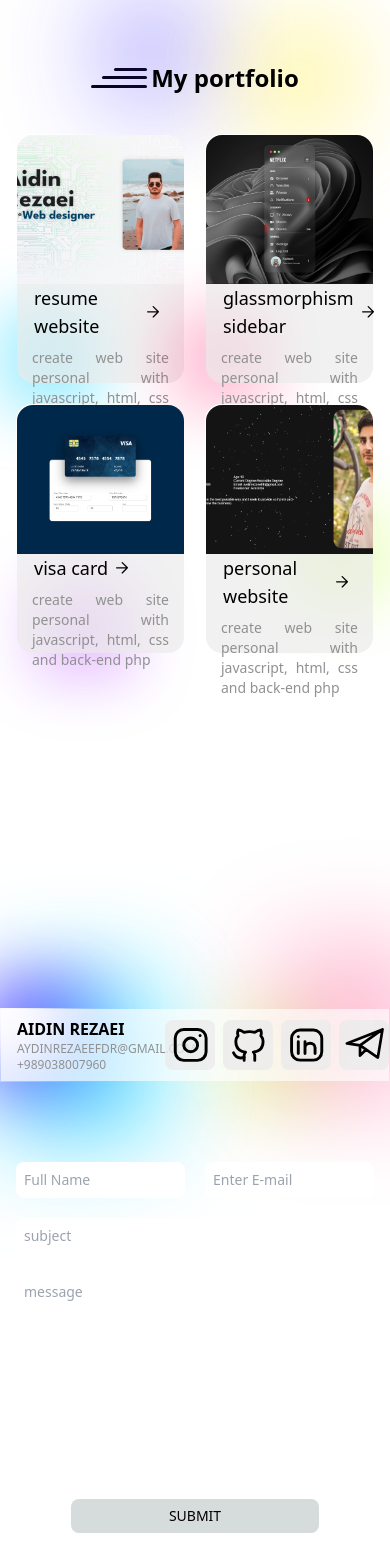
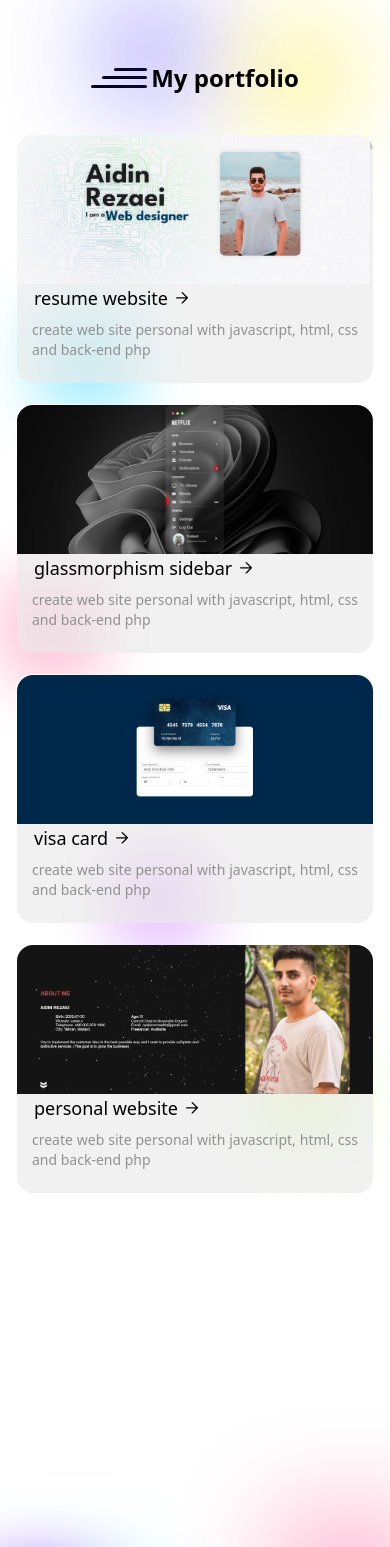
Before and after one commit to aidin-rezaei/personal-website, a React (Create React App) app: page / in a window 390 px wide. Shown: the part 3540-5087 px from the top of the page. Built offline with nearby package versions, Linux system fonts and the light colour scheme.

Commit message:
update src/components/contact/index.tsx and src/components/portfolio/index.tsx

```diff
--- a/src/components/contact/index.tsx
+++ b/src/components/contact/index.tsx
@@ -18,7 +18,7 @@ const Contact = () => {
     // console.profile()
     return (
         <div className=" w-full flex justify-center items-center flex-col" id="contact">
-            <div className="w-full relative flex justify-center items-center">
+            <div className="w-full relative flex justify-center items-center ">
                 <div className="absolute max-w-[700px] w-full h-full">
                     <div className="absolute top-[40%] left-[10%] before:shadow-[0_0_70px_50px_rgba(158,0,255,0.9)]"></div>
                     <div className="absolute top-[70%] left-[20%] before:shadow-[0_0_100px_80px_rgba(0,209,255,0.64)]"></div>
@@ -26,7 +26,7 @@ const Contact = () => {
                     <div className="absolute top-[20%] left-[90%] before:shadow-[0_0_100px_80px_rgba(255,0,92,0.26)]"></div>
                 </div>
                 <Button btnclass='h-[100%] w-[100%] w-full' className=' bg-[rgba(255,255,255,0.64)] dark:bg-[rgba(0,0,0,0.64)] flex justify-center items-center py-2 font-sans uppercase'>
-                    <div className="max-w-[700px] w-full grid grid-cols-2">
+                    <div className="max-w-[700px] w-full grid md:grid-cols-2 ">
                         <div className="w-full flex justify-start items-center">
                             <div className="p-2">
                                 <img
@@ -47,7 +47,7 @@ const Contact = () => {
                                 </p>
                             </div>
                         </div>
-                        <div className="w-full  flex justify-end items-center gap-2">
+                        <div className="p-4 w-full  flex md:justify-end items-center gap-2">
                             <div className="hover:scale-105">
                                 <a className='w-[50px] h-[50px] rounded-lg bg-[rgba(235,235,235,0.80)] dark:bg-[rgba(98,98,98,0.80)] hover:bg-opacity-80 dark:hover:bg-opacity-70 px-[10px] flex items-center justify-start flex-col gap-3 p-2 text-xs' href="https://www.instagram.com/aidinr.ir/" target="_blank" rel="noopener noreferrer">
                                     <svg xmlns="http://www.w3.org/2000/svg" width="47" height="46" viewBox="0 0 47 46" fill="none">
--- a/src/components/portfolio/index.tsx
+++ b/src/components/portfolio/index.tsx
@@ -31,7 +31,7 @@ const Portfolio = () => {
                 >My portfolio</h2>
             </div>
             <div className="max-w-[700px] mx-auto text-justify mt-10 transition-all duration-1000" >
-                <div className="grid grid-cols-2 grid-rows-2 gap-5" data-aos="fade-zoom-in"
+                <div className="grid grid-cols-1 md:grid-cols-2 grid-rows-2 gap-5" data-aos="fade-zoom-in"
                     data-aos-easing="ease-in-back"
                     data-aos-delay="100"
                     data-aos-offset="0">
```
